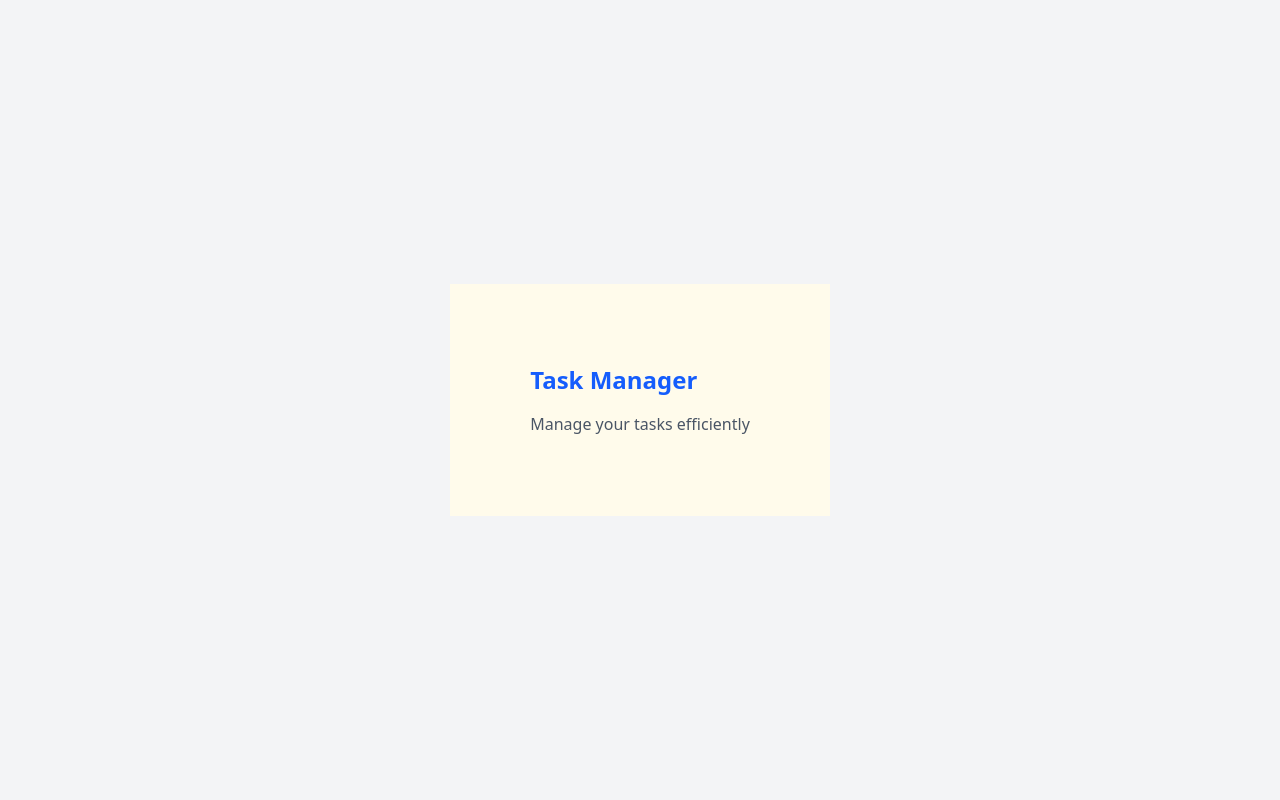
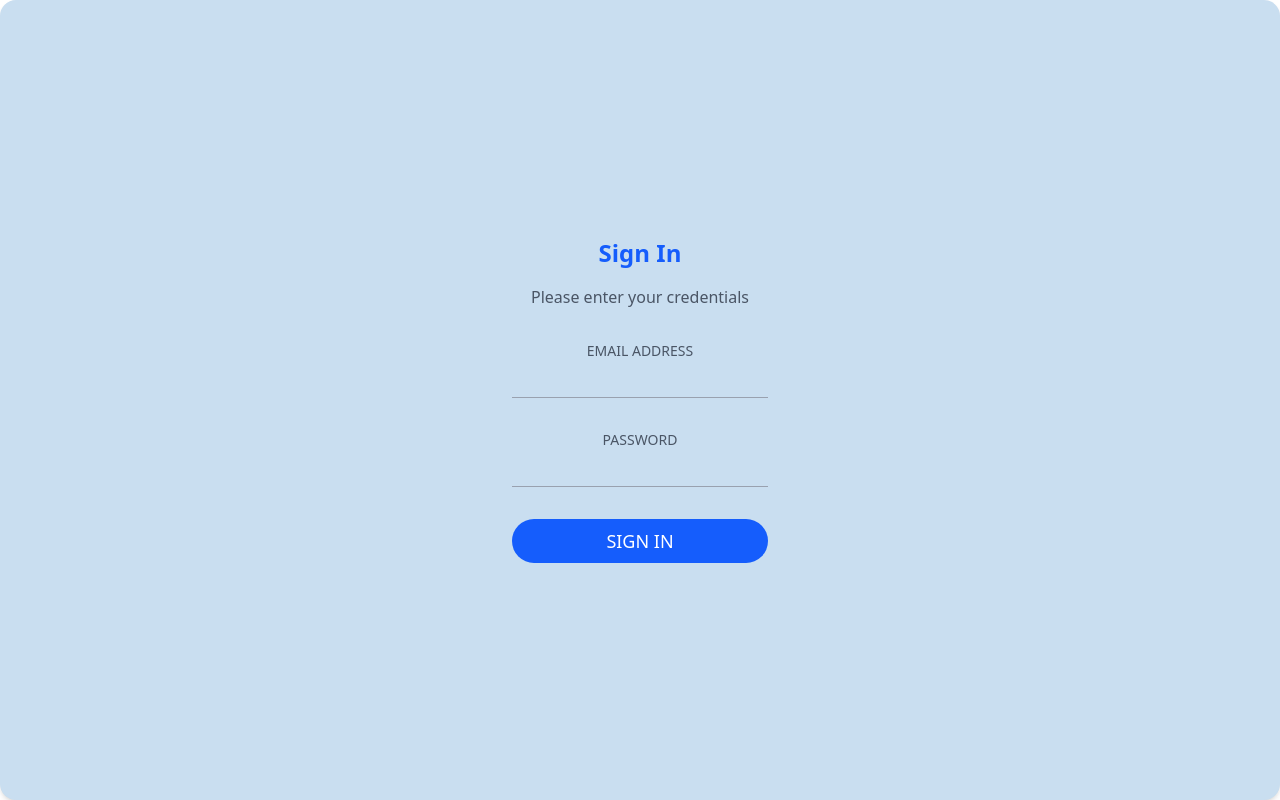
Before and after one commit to Safdari10/task-manager, a Next.js app in the folder frontend/: page / in a window 1280 px wide. Built offline with nearby package versions, Linux system fonts and the light colour scheme.

Commit message:
Replace home page with styled login form
Introduces a dedicated sign-in interface with improved styling and input fields for user credentials, laying the groundwork for authentication. Enhances user experience by focusing the landing page on login functionality.

```diff
--- a/frontend/src/app/page.tsx
+++ b/frontend/src/app/page.tsx
@@ -1,11 +1,31 @@
-export default function Home() {
+import React from "react";
+
+const Home = () => {
   return (
-    <div className="flex flex-col items-center justify-center min-h-screen bg-gray-100">
-      <main className="flex-row align-center justify-center bg-amber-50 max-w-md p-20">
-        <h1 className="text-2xl font-bold text-blue-600">Task Manager</h1>
-        <p className="mt-4 text-gray-600">Manage your tasks efficiently</p>
+    <div className="flex items-center justify-center min-h-screen">
+      <main className="flex flex-col items-center justify-center bg-[#c9def0] w-full h-[100vh] p-16 rounded-2xl shadow-md text-center">
+        <h1 className="text-2xl font-bold text-blue-600">Sign In</h1>
+        <p className="mt-4 text-gray-600">Please enter your credentials</p>
+        <form>
+          <div className="flex flex-col items-center justify-between mt-8">
+            <label htmlFor="email" className="w-64 text-sm font-medium text-gray-600">
+              EMAIL ADDRESS
+              <input type="email" className="block mt-2 w-full p-1 border-b-1 border-b-gray-400" />
+            </label>
+            <label htmlFor="password" className="w-64 mt-8 text-sm font-medium text-gray-600">
+              PASSWORD
+              <input type="text" className="block mt-2 w-full p-1 border-b-1 border-b-gray-400" />
+            </label>
+          </div>
+          <button
+            type="submit"
+            className="mt-8 w-64 p-2 bg-blue-600 text-lg font-medium text-white rounded-3xl hover:bg-blue-700">
+            SIGN IN
+          </button>
+        </form>
       </main>
-      <footer>{/* Footer content goes here */}</footer>
     </div>
   );
-}
+};
+
+export default Home;
```
